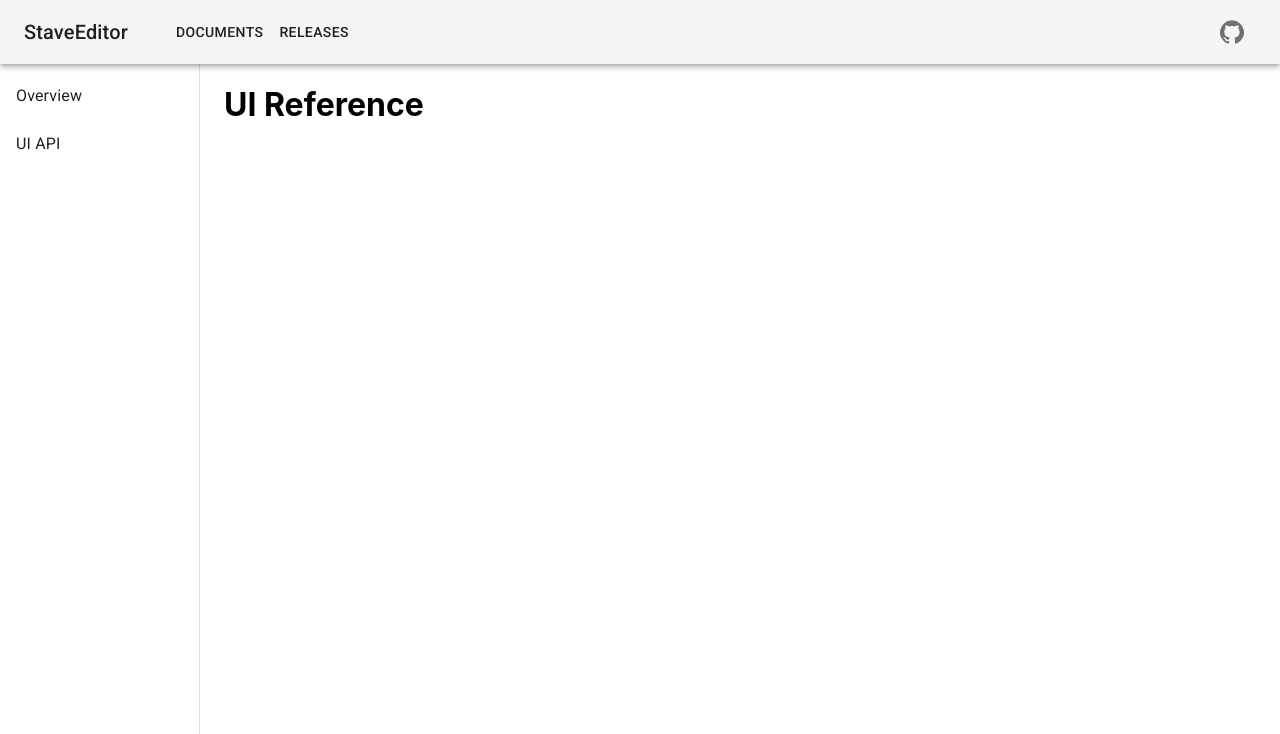
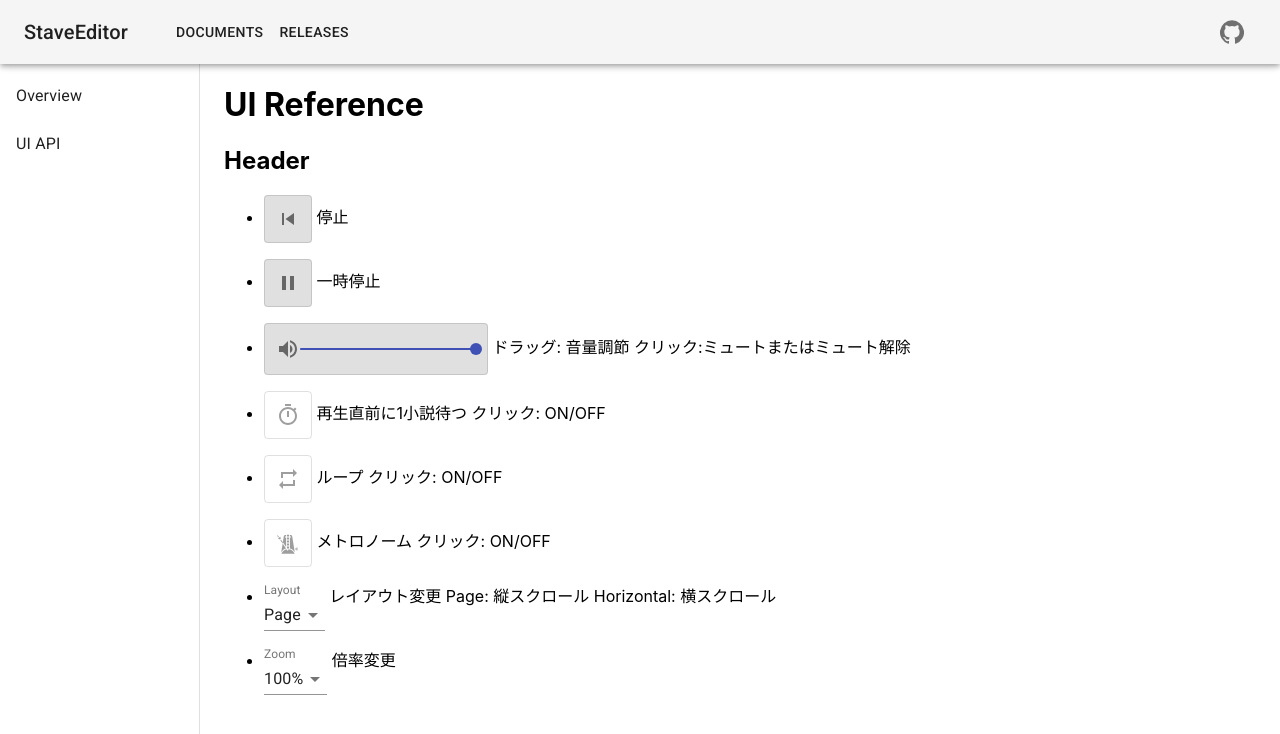
Before and after one commit to StaveService/editor_document, a Next.js app: page /documents/ui in a window 1280 px wide. Shown: the top 734 px of the page. Built offline with nearby package versions, Linux system fonts and the light colour scheme.

Commit message:
add header ui

```diff
--- /dev/null
+++ b/components/ui/CountIn.js
@@ -0,0 +1,17 @@
+import React, {useState} from "react"
+import ToggleButton from "@material-ui/lab/ToggleButton"
+import TimerIcon from "@material-ui/icons/Timer"
+
+const CountIn = () => {
+  const [selected, setSelected] = useState(false)
+  const handleClick = () => {
+    setSelected(!selected)
+  }
+  return (
+    <ToggleButton value="check" selected={selected} onClick={handleClick}>
+      <TimerIcon />
+    </ToggleButton>
+  )
+}
+
+export default CountIn
--- /dev/null
+++ b/components/ui/Layout.js
@@ -0,0 +1,41 @@
+import React, {useState, useCallback} from "react"
+import Select from "@material-ui/core/Select"
+import MenuItem from "@material-ui/core/MenuItem"
+import InputLabel from "@material-ui/core/InputLabel"
+import FormControl from "@material-ui/core/FormControl"
+
+const Layout = () => {
+  const [layout, setLayout] = useState("page")
+
+  const handleLayout = useCallback(e => {
+    if (!alphaTabApi) return
+    switch (e.target.value) {
+      case "horizontal":
+        setLayout("horizontal")
+        break
+      case "page":
+        setLayout("page")
+        break
+      default:
+        break
+    }
+  }, [])
+
+  return (
+    <FormControl className="Layout">
+      <InputLabel id="layout-select-label">Layout</InputLabel>
+      <Select
+        id="layout-select"
+        labelId="layout-select-label"
+        value={layout}
+        onChange={handleLayout}
+        autoWidth
+      >
+        <MenuItem value="horizontal">Horizontal</MenuItem>
+        <MenuItem value="page">Page</MenuItem>
+      </Select>
+    </FormControl>
+  )
+}
+
+export default Layout
--- /dev/null
+++ b/components/ui/Loop.js
@@ -0,0 +1,16 @@
+import React, {useState} from "react"
+import ToggleButton from "@material-ui/lab/ToggleButton"
+import RepeatIcon from "@material-ui/icons/Repeat"
+
+const Loop = () => {
+  const [selected, setSelected] = useState(false)
+  const handleClick = () => setSelected(!selected)
+
+  return (
+    <ToggleButton value="check" selected={selected} onClick={handleClick}>
+      <RepeatIcon />
+    </ToggleButton>
+  )
+}
+
+export default Loop
--- /dev/null
+++ b/components/ui/Metronome.js
@@ -0,0 +1,16 @@
+import React, {useState} from "react"
+import ToggleButton from "@material-ui/lab/ToggleButton"
+import {GiMetronome} from "react-icons/gi"
+
+const CountIn = () => {
+  const [selected, setSelected] = useState(false)
+  const handleClick = () => setSelected(!selected)
+
+  return (
+    <ToggleButton value="check" selected={selected} onClick={handleClick}>
+      <GiMetronome size={24} />
+    </ToggleButton>
+  )
+}
+
+export default CountIn
--- /dev/null
+++ b/components/ui/Pause.js
@@ -0,0 +1,16 @@
+import React, {useState} from "react"
+import ToggleButton from "@material-ui/lab/ToggleButton"
+import PauseIcon from "@material-ui/icons/Pause"
+import PlayArrowIcon from "@material-ui/icons/PlayArrow"
+
+const Pause = () => {
+  const [playerState, setPlayerState] = useState(false)
+  const handleClick = () => setPlayerState(prev => !prev)
+  return (
+    <ToggleButton value="check" selected onClick={handleClick}>
+      {playerState ? <PlayArrowIcon /> : <PauseIcon />}
+    </ToggleButton>
+  )
+}
+
+export default Pause
--- /dev/null
+++ b/components/ui/Stop.js
@@ -0,0 +1,13 @@
+import React, {useState} from "react"
+import ToggleButton from "@material-ui/lab/ToggleButton"
+import PauseIcon from "@material-ui/icons/Pause"
+import SkipPreviousIcon from "@material-ui/icons/SkipPrevious"
+import PlayArrowIcon from "@material-ui/icons/PlayArrow"
+
+const Pause = () => (
+  <ToggleButton value="check" selected>
+    <SkipPreviousIcon />
+  </ToggleButton>
+)
+
+export default Pause
--- /dev/null
+++ b/components/ui/Volume.js
@@ -0,0 +1,47 @@
+import React, {useState} from "react"
+import Box from "@material-ui/core/Box"
+import Slider from "@material-ui/core/Slider"
+import ToggleButton from "@material-ui/lab/ToggleButton"
+import VolumeUpIcon from "@material-ui/icons/VolumeUp"
+import VolumeDownIcon from "@material-ui/icons/VolumeDown"
+import VolumeMuteIcon from "@material-ui/icons/VolumeMute"
+import VolumeOffIcon from "@material-ui/icons/VolumeOff"
+
+const VolumeIcon = ({value, muted}) => {
+  if (muted) return <VolumeOffIcon />
+  if (value >= 60) return <VolumeUpIcon />
+  if (value >= 30) return <VolumeDownIcon />
+  return <VolumeMuteIcon />
+}
+
+const Volume = () => {
+  const SLIDER_VALUE = 200
+  const [value, setValue] = useState(SLIDER_VALUE)
+  const [selected, setSelected] = useState(false)
+
+  const handleChangeValue = (_e, newValue) => setValue(newValue)
+  const handleClickValue = e => e.stopPropagation()
+
+  const handleChangeSelected = () => {
+    setSelected(!selected)
+  }
+
+  return (
+    <ToggleButton
+      value="check"
+      selected={!selected}
+      onChange={handleChangeSelected}
+    >
+      <Box width={SLIDER_VALUE} display="flex" alignItems="center">
+        <VolumeIcon value={value} muted={selected} />
+        <Slider
+          value={value}
+          onClick={handleClickValue}
+          onChange={handleChangeValue}
+        />
+      </Box>
+    </ToggleButton>
+  )
+}
+
+export default Volume
--- /dev/null
+++ b/components/ui/Zoom.js
@@ -0,0 +1,38 @@
+import React, {useCallback, useState} from "react"
+import Select from "@material-ui/core/Select"
+import MenuItem from "@material-ui/core/MenuItem"
+import InputLabel from "@material-ui/core/InputLabel"
+import FormControl from "@material-ui/core/FormControl"
+
+const ZoomSelect = () => {
+  const [zoom, setZoom] = useState(100)
+  const handleZoom = useCallback(e => {
+    setZoom(e.target.value)
+  }, [])
+
+  const options = [25, 50, 75, 90, 100, 110, 125, 150, 200]
+  const optionItems = options.map(option => (
+    <MenuItem key={option} value={option}>
+      {option}%
+    </MenuItem>
+  ))
+
+  return (
+    <FormControl className="Zoom">
+      <InputLabel id="zoom-select-label">Zoom</InputLabel>
+      <Select
+        id="zoom-select"
+        labelId="zoom-select-label"
+        value={zoom}
+        onChange={handleZoom}
+      >
+        {optionItems}
+      </Select>
+    </FormControl>
+  )
+}
+
+const Zoom = () => {
+  return <ZoomSelect />
+}
+export default Zoom
--- a/package.json
+++ b/package.json
@@ -11,6 +11,7 @@
   "dependencies": {
     "@material-ui/core": "^4.11.3",
     "@material-ui/icons": "^4.11.2",
+    "@material-ui/lab": "^4.0.0-alpha.57",
     "@mdx-js/loader": "^1.6.22",
     "@next/mdx": "^10.0.6",
     "next": "10.0.6",
--- a/pages/documents/ui.mdx
+++ b/pages/documents/ui.mdx
@@ -1,4 +1,24 @@
 import FixedSidebarLayout from "../../layouts/FixedSidebar"
+import Pause from "../../components/ui/Pause"
+import Stop from "../../components/ui/Stop"
+import Volume from "../../components/ui/Volume"
+import CountIn from "../../components/ui/CountIn"
+import Loop from "../../components/ui/Loop"
+import Metronome from "../../components/ui/Metronome"
+import Layout from "../../components/ui/Layout"
+import Zoom from "../../components/ui/Zoom"
 export default FixedSidebarLayout
 
 # UI Reference
+
+## Header
+
+- <Stop /> 停止
+
+- <Pause /> 一時停止
+- <Volume /> ドラッグ: 音量調節 クリック:ミュートまたはミュート解除
+- <CountIn /> 再生直前に1小説待つ クリック: ON/OFF
+- <Loop /> ループ クリック: ON/OFF
+- <Metronome /> メトロノーム クリック: ON/OFF
+- <Layout /> レイアウト変更 Page: 縦スクロール Horizontal: 横スクロール
+- <Zoom /> 倍率変更
```
Also changed, not shown: 1 other file (tests, documents, lock files or other folders).
